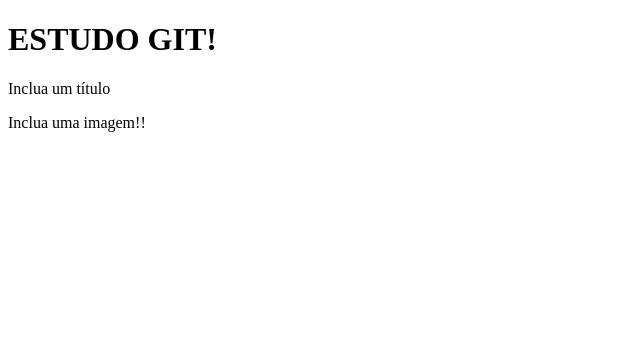
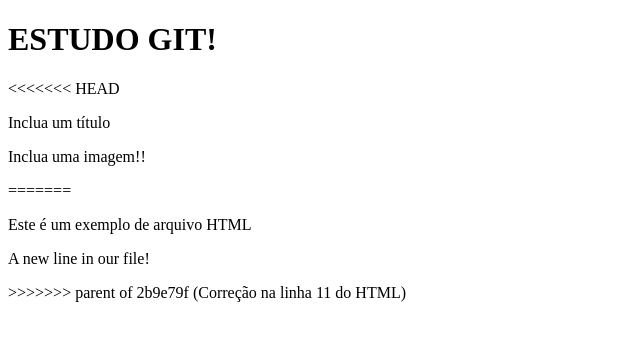
Before and after one commit to leonardocosta1991/novo, a plain HTML site: page index.html in a window 1280 px wide. Shown: the whole page, without its empty margins (0-640 px from the left). Drawn offline with Linux system fonts and the light colour scheme.

Commit message:
Revertido

```diff
--- a/index.html
+++ b/index.html
@@ -7,11 +7,16 @@
 <body>
 
 <h1>ESTUDO GIT!</h1>
+<<<<<<< HEAD
 
 
 
 <p>Inclua um título</p>
 <p>Inclua uma imagem!!</p>
+=======
+<p>Este é um exemplo de arquivo HTML</p>
+<p>A new line in our file!</p>
+>>>>>>> parent of 2b9e79f (Correção na linha 11 do HTML)
 
 </body>
 </html>
```
